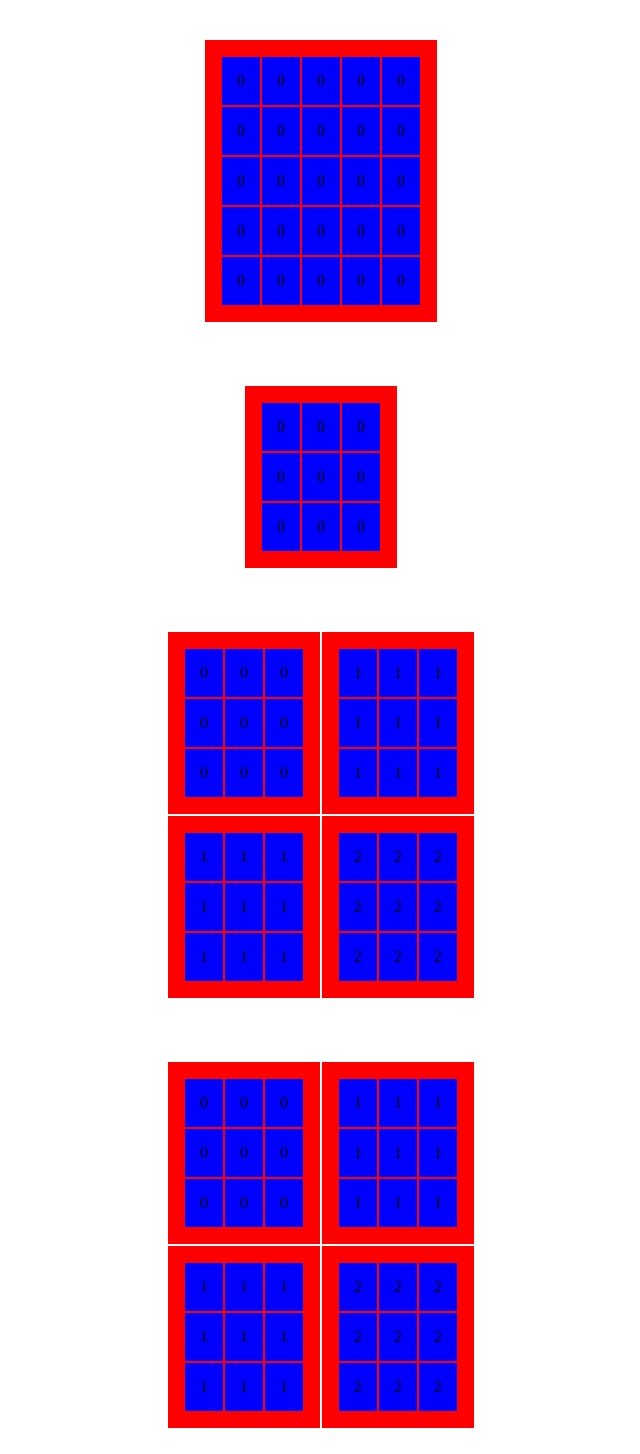
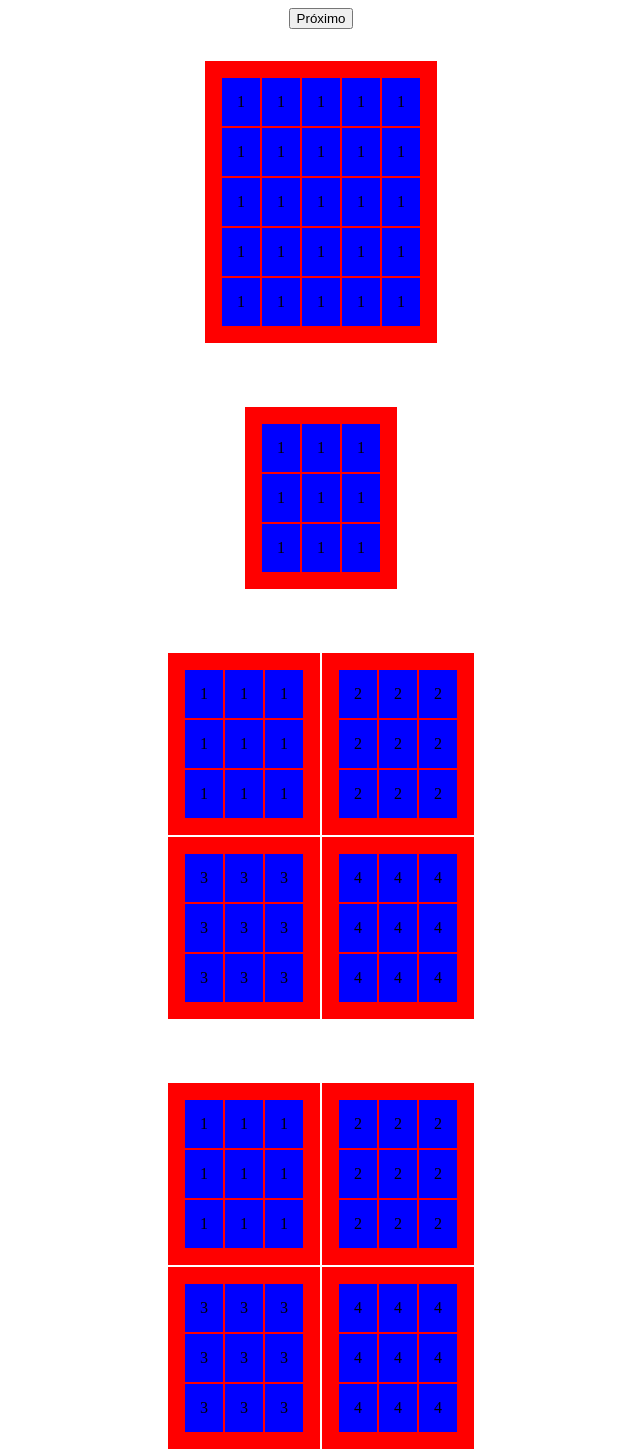
Before and after one commit to Motter10/task-mapper, a plain HTML site: page index.html in a window 1280 px wide. Shown: the top 1454 px of the page, without its empty margins (319-959 px from the left). Drawn offline with Linux system fonts and the light colour scheme.

Commit message:
fixed ids

```diff
--- a/index.html
+++ b/index.html
@@ -34,6 +34,7 @@
 </head>
 
 <body>
+  <button onclick="next()">Próximo</button>
   <script>
     const app_tests = [{
       "name": "App0",
@@ -229,14 +230,20 @@
       }, ]
     }, ]
 
-    tests.forEach(e => {
+    async function next() {
+
+    }
+    tests.forEach(async(e) => {
       console.log(e)
+
       var amount = (e.mpsoc_x / e.cluster_x) * (e.mpsoc_y / e.cluster_y);
       console.log('quantidade: ', amount)
       tblMpsoc = document.createElement('table');
       tblMpsoc.classList.add('mpsoc')
 
+      var cont = 0;
       for (var iMpsoc = 0; iMpsoc < amount / 2; iMpsoc++) {
+        cont++;
         var trMpsoc = tblMpsoc.insertRow();
         for (var jMpsoc = 0; jMpsoc < amount / 2; jMpsoc++) {
           var tdMpsoc = trMpsoc.insertCell();
@@ -250,7 +257,7 @@
             var trCluster = tblCluster.insertRow();
             for (let j = 0; j < e.cluster_y; j++) {
               var tdCluster = trCluster.insertCell();
-              tdCluster.appendChild(document.createTextNode(iMpsoc + jMpsoc));
+              tdCluster.appendChild(document.createTextNode((iMpsoc + jMpsoc) + (cont)));
 
               tdCluster.style.padding = '15px';
               tdCluster.style.backgroundColor = 'blue';
```
